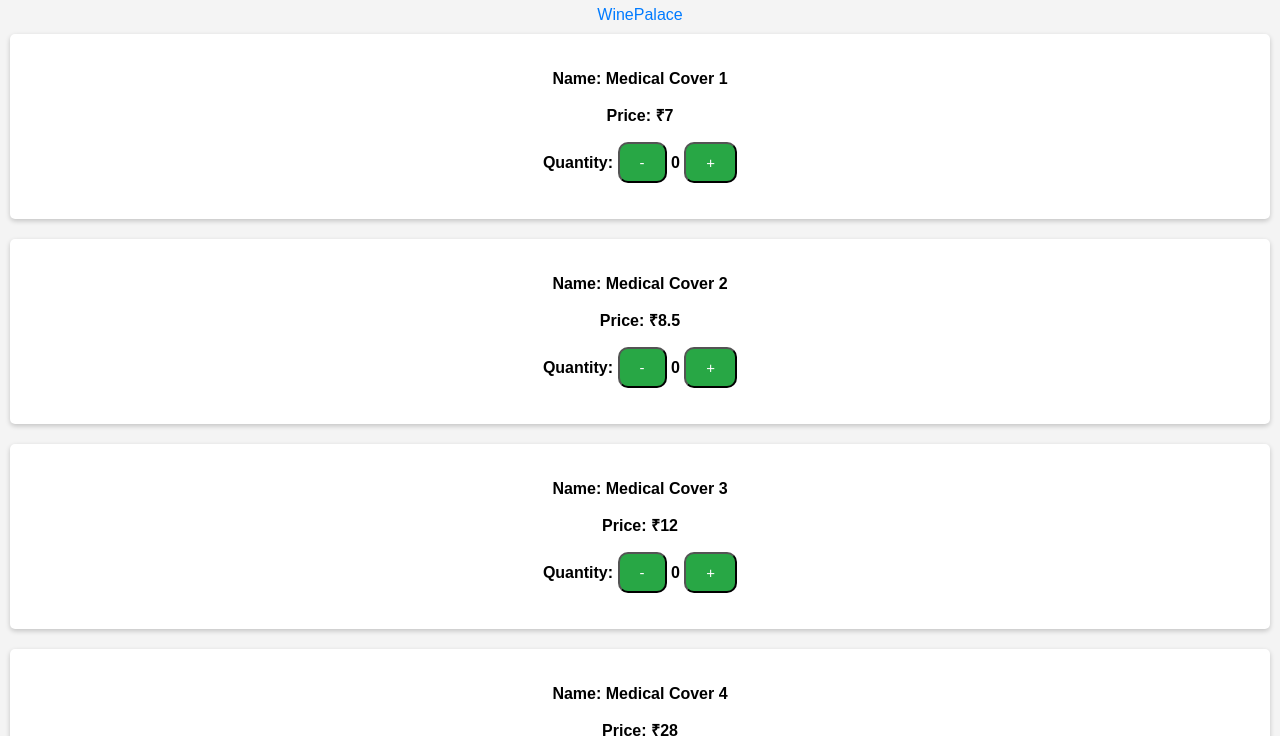
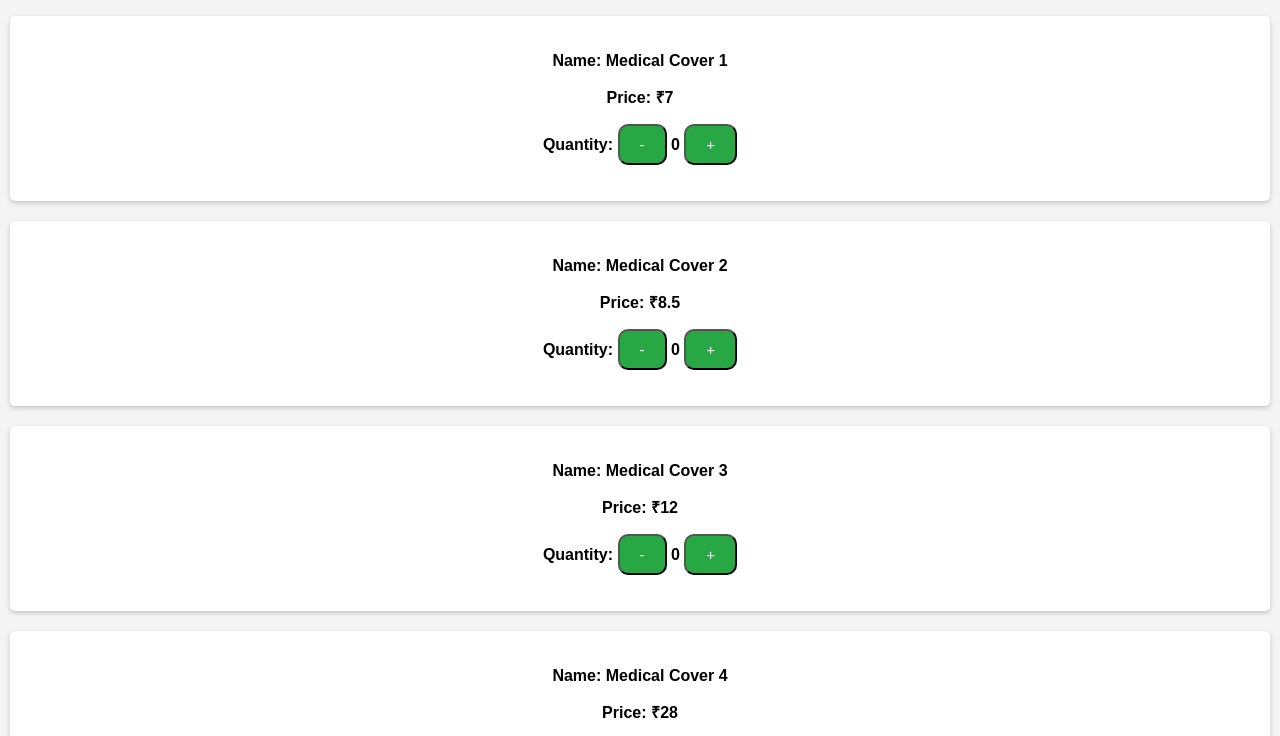
Before and after one commit to CobraGamingSj/Pavu-Website, a plain HTML site: page nandini.html in a window 1280 px wide. Shown: the part 132-868 px from the top of the page. Drawn offline with Linux system fonts and the light colour scheme.

Commit message:
Update nandini.html

```diff
--- a/nandini.html
+++ b/nandini.html
@@ -11,8 +11,6 @@
         <h1>Welcome to Siana Stores</h1>
         <h1>Nandini</h1>
     </header>
-
-    <a href="winepalace.html">WinePalace</a>
 
     <div class="product-page">
         <div class="product">
```
